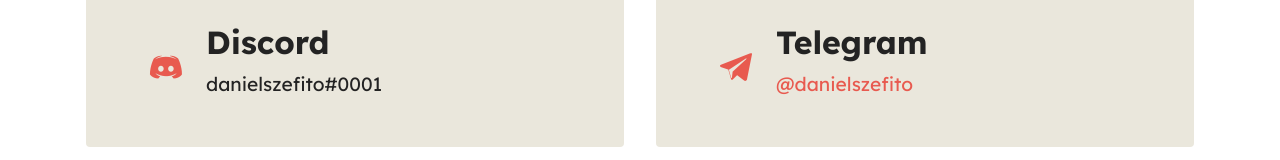
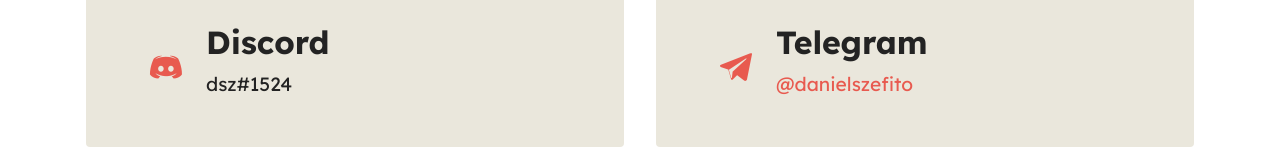
Before and after one commit to 759ms/759ms.github.io, a plain HTML site: page index.html in a window 1280 px wide. Shown: the part 1378-1538 px from the top of the page. Drawn offline with Linux system fonts and the light colour scheme; files whose address does not match are found by name.

Commit message:
Update index.html

```diff
--- a/index.html
+++ b/index.html
@@ -152,7 +152,7 @@
                     <div class="text-wrapper">
                         <h6 class="card-title mbr-fonts-style mb-1 display-5">
                             <strong>Discord</strong></h6>
-                        <p class="mbr-text mbr-fonts-style display-7">danielszefito#0001</p>
+                        <p class="mbr-text mbr-fonts-style display-7">dsz#1524</p>
                     </div>
                 </div>
             </div>
```
